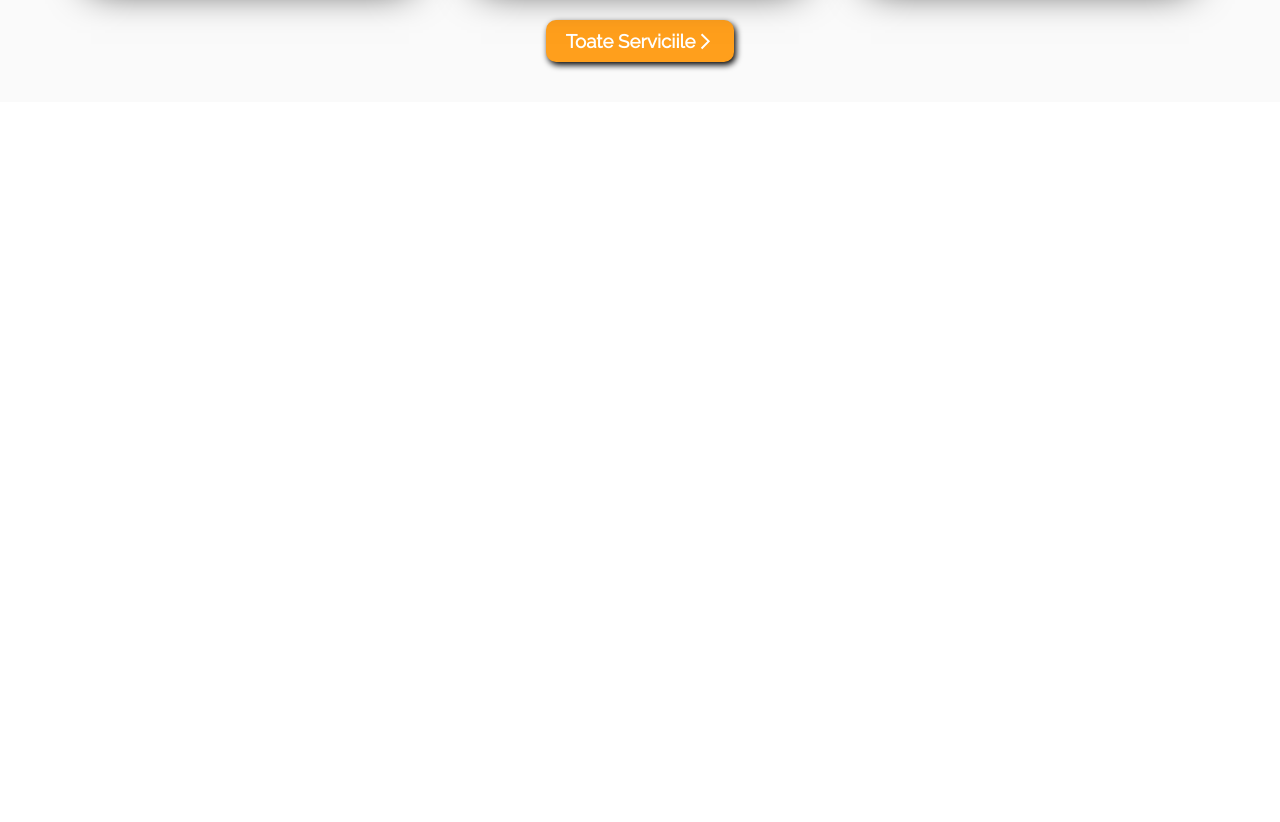
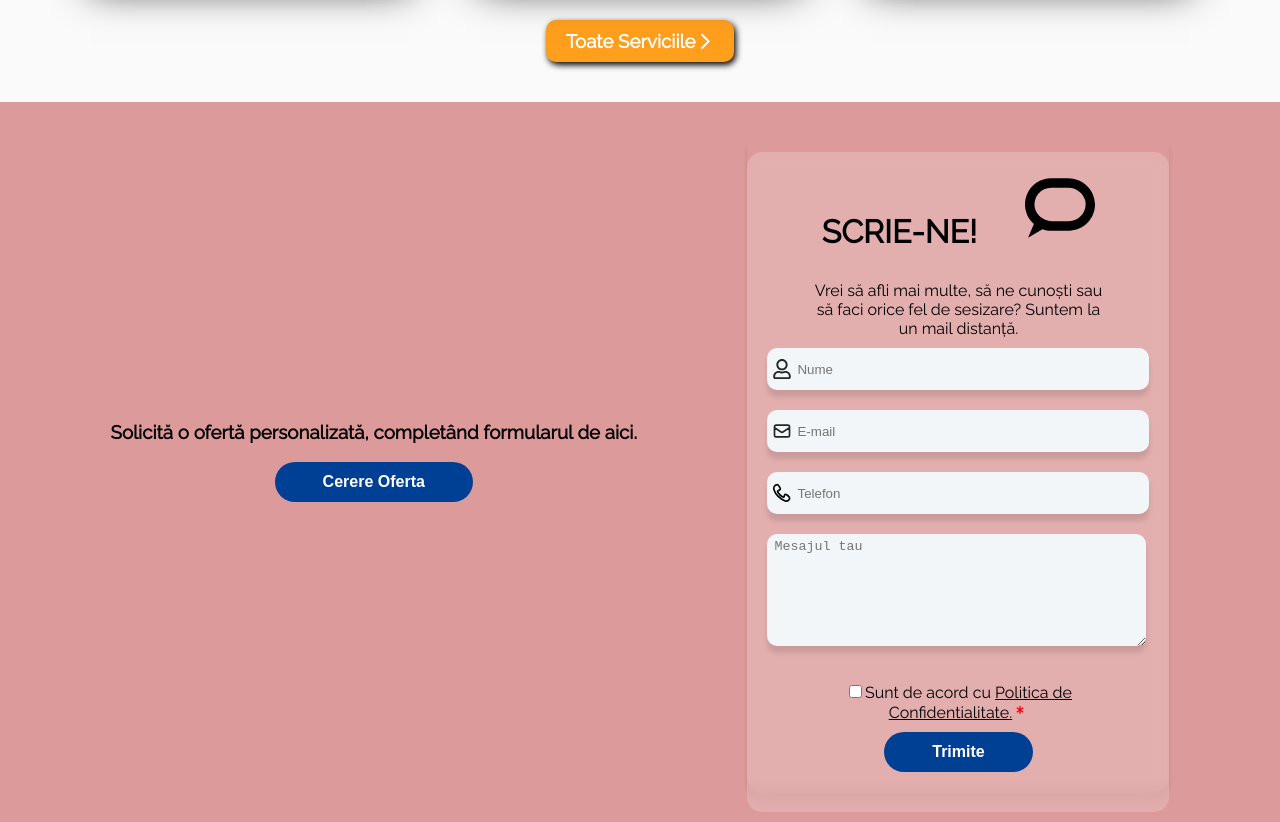
Before and after one commit to bmarcu13/work-management-website, a React (Create React App) app: page / in a window 1280 px wide. Shown: the part 2368-3190 px from the top of the page. Before the commit the page ends 2470 px from the top, so only its background shows below. Built offline with nearby package versions, Linux system fonts and the light colour scheme.

Commit message:
added contact form in mani page and contact page

```diff
--- a/src/App.js
+++ b/src/App.js
@@ -3,10 +3,9 @@ import React from "react";
 import { BrowserRouter, Route } from "react-router-dom";
 
 import "./App.css";
-import ClientCard from "./Components/ClientCard/ClientCard";
 import NavigationBar from "./Components/NavigationBar/NavigationBar";
-
 import MainPage from "./Screens/MainPage/MainPage";
+import ContactPage from "./Screens/ContactPage/ContactPage";
 import PortfolioPage from "./Screens/PortfolioPage/PortfolioPage";
 
 function App() {
@@ -14,6 +13,7 @@ function App() {
         <BrowserRouter>
             <Route path="/" component={MainPage} exact />
             <Route path="/portofoliu" component={PortfolioPage} exact />
+            <Route path="/contact" component={ContactPage} exact/>
             <NavigationBar></NavigationBar>
         </BrowserRouter>
     );
--- a/src/Components/ContactForm/ContactForm.css
+++ b/src/Components/ContactForm/ContactForm.css
@@ -0,0 +1,167 @@
+.contact-page {
+    display: flex;
+    justify-content: space-evenly;
+    align-items: center;
+    flex-wrap: wrap;
+    min-height: calc(100vh - 80px);
+    text-align: center;
+    background-color:#dd9a9a;
+    width: 100%;
+    height: auto;
+    z-index: 2;
+}
+
+form {
+    display: flex;
+    flex-direction: column;
+    width: fit-content;
+    margin: 0;
+    text-align: center;
+    z-index: 2;
+}
+
+.form-container {
+    position: relative;
+    display: flex;
+    align-items: center;
+    justify-content: center;
+    z-index:0;
+    padding: 20px 20px;
+    box-shadow: 0px 7px 5px rgba(0, 0, 0, 0.11);
+    border-radius: 15px;
+}
+.form-container p {
+    text-overflow: ellipsis;
+    width: 300px;
+    align-self: center;
+    margin-bottom: 10px;
+}
+
+#form-container-background {
+    position: absolute;
+    top: 0;
+    left: 0px;
+    bottom: 0;
+    margin-top: 20px;
+    margin-bottom: 20px;
+    right: 0;
+    width: 100%;
+    height: 100%;
+    background-color: rgba(255, 255, 255, 0.2);
+    backdrop-filter: blur(7px);
+    z-index: 0;
+    border-radius: 15px;
+}
+
+.input-wrapper {
+    display: flex;
+    border: none;
+    align-items: center;
+    color: #212529;
+    font-size: 1.1rem;
+    width: fit-content;
+    border-radius: 10px;
+    margin-bottom: 20px;
+    padding-left: 5px;
+    background-color: #f2f6f8;
+    box-shadow: 0px 7px 5px rgba(0, 0, 0, 0.11);
+}
+
+
+.input-wrapper .form-icons {
+    width: 20px;
+    height: 20px;
+    align-items: center;
+}
+
+.input-wrapper input {
+    background: transparent;
+    border-width: 0px;
+    border: none;
+    min-width: 350px;
+    height: 40px;
+    padding-left: 5px;
+}
+
+.input-wrapper textarea {
+    resize: vertical;
+    background: transparent;
+    border: none;
+    min-width: 370px;
+    padding-top: 5px;
+}
+
+.input-wrapper input:focus {
+    outline: none;
+    border: none;
+}
+
+.button {
+    font-family: "Quicksand", sans-serif;
+    font-weight: bold;
+    height: 2.5rem;
+    line-height: 2.5rem;
+    padding: 0 3rem;
+    border: 0;
+    border-radius: 3rem;
+    background-color: #004094;
+    background-size: 300% 100%;
+    transition: all 0.2s ease-in-out;
+    color: white;
+    font-size: 16px;
+}
+
+.button:hover {
+    cursor: pointer;
+    box-shadow: 0 0.5em 0.5em -0.4em #1e66b3;
+    background-size: 100% 100%;
+    transform: translateY(-0.2em);
+}
+
+textarea:focus {
+    outline: none;
+}
+
+#contact-form-title {
+    margin-bottom: 15px;
+}
+
+.contact-page-graphics {
+    max-width: 300px;
+    max-height: 300px;
+}
+
+.half1 {
+    left: 0;
+    width: 40%;
+    height: 100;
+    background-color: black;
+}
+
+input,
+textarea {
+    -webkit-user-select: text;
+    -khtml-user-select: text;
+    -moz-user-select: text;
+    -ms-user-select: text;
+    user-select: text;
+}
+
+.message-icon{
+    margin-left: 40px;
+}
+.cerere-oferta-button{
+    font-family: "Quicksand", sans-serif;
+    font-weight: bold;
+    margin-bottom: 20px;
+    height: 2.5rem;
+    line-height: 2.5rem;
+    padding: 0 3rem;
+    border: 0;
+    border-radius: 3rem;
+    background-color: #004094;
+    background-size: 300% 100%;
+    transition: all 0.1s ease-in-out;
+    color: white;
+    font-size: 16px;
+}
--- a/src/Components/ContactForm/ContactForm.js
+++ b/src/Components/ContactForm/ContactForm.js
@@ -1,7 +1,83 @@
 import React from "react";
+import "./ContactForm.css";
+
+
+import {useState} from "react";
+import { FaRegUser as IconName } from "react-icons/fa";
+import {GrPhone} from "react-icons/gr";
+import {SiTheconversation} from "react-icons/si";
+import {CgAsterisk} from "react-icons/cg";
+import { HiOutlineMail as IconEmail } from "react-icons/hi";
+
+
+
+
 
 export default function ContactForm() {
+    const [checked, setChecked] = React.useState(true);
     return (
-        <div></div>
+        <div>
+            <div className="contact-page">
+           <div className="left-container-contact">
+               <h3>Solicită o ofertă personalizată, completând formularul de aici.</h3>
+               <button className="cerere-oferta-button" >Cerere Oferta </button>
+           </div>
+            <div className="form-container">
+                <form>
+                    <h1 id="contact-form-title"> SCRIE-NE! <SiTheconversation size={70} className="message-icon"></SiTheconversation></h1>
+                    <p>
+                        Vrei să afli mai multe, să ne cunoști sau să faci orice fel de sesizare? Suntem la un mail distanță.
+                    </p>
+                    <div class="form-group position-relative">
+                        <div className="input-wrapper" id="formName">
+                            <IconName className="form-icons" />
+                            <input required type="text" placeholder="Nume" />
+                        </div>
+                    </div>
+                    <div class="form-group position-relative">
+                        <label for="formEmail" class="d-block">
+                            <i class="icon" data-feather="mail"></i>
+                        </label>
+                        <div className="input-wrapper">
+                            <IconEmail className="form-icons" />
+                            <input
+                                type="email"
+                                id="formEmail"
+                                class="form-control form-control-lg thick"
+                                placeholder="E-mail"
+                            />
+                        </div>
+                    <div class="form-group position-relative">
+                        <div className="input-wrapper" id="formName">
+                            <GrPhone className="form-icons" />
+                            <input required type="text" placeholder="Telefon" />
+                        </div>
+                    </div>
+                    </div>
+                    <div className="input-wrapper">
+                        <textarea
+                            id="formMessage"
+                            className="message-field"
+                            rows="7"
+                            placeholder="Mesajul tau"
+                        />
+                    </div>
+                   <p> <input required type="checkbox"
+                            defaultChecked={!checked}
+                            onChange={() => setChecked(!checked)}>
+                        </input>Sunt de acord cu <span style={{textDecoration:'underline'}}>Politica de Confidentialitate.</span><CgAsterisk color='red'></CgAsterisk></p>
+                    <div class="text-center">
+                        <button type="submit" className="button" tabIndex="-1">
+                            Trimite
+                        </button>
+                    </div>
+                </form>
+                <div id="form-container-background"></div>
+            </div>
+        </div>
+
+
+
+        </div>
         );
 }
```
Also changed, not shown: src/Screens/ContactPage/ContactPage.css (added), src/img/romania_judete.png (added).
